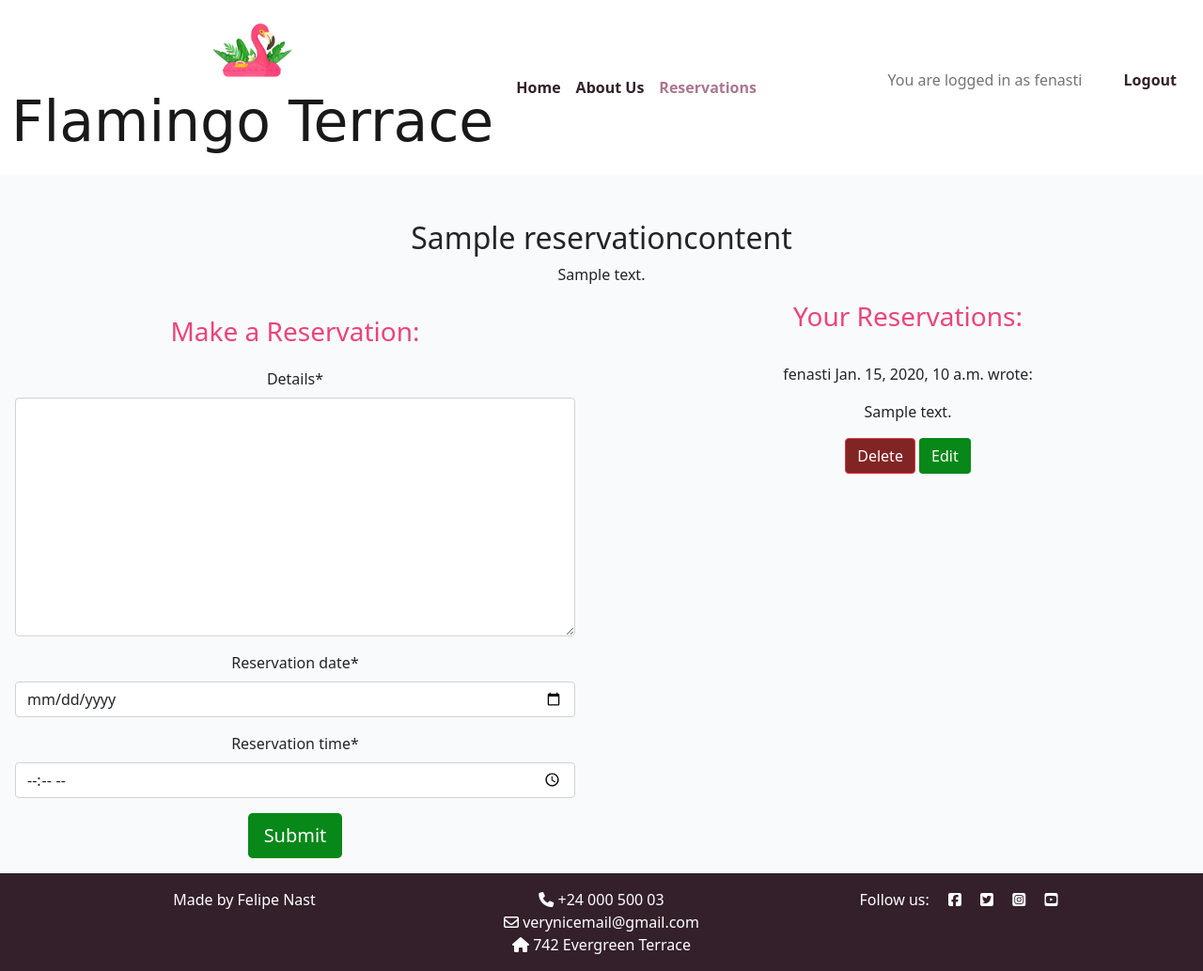
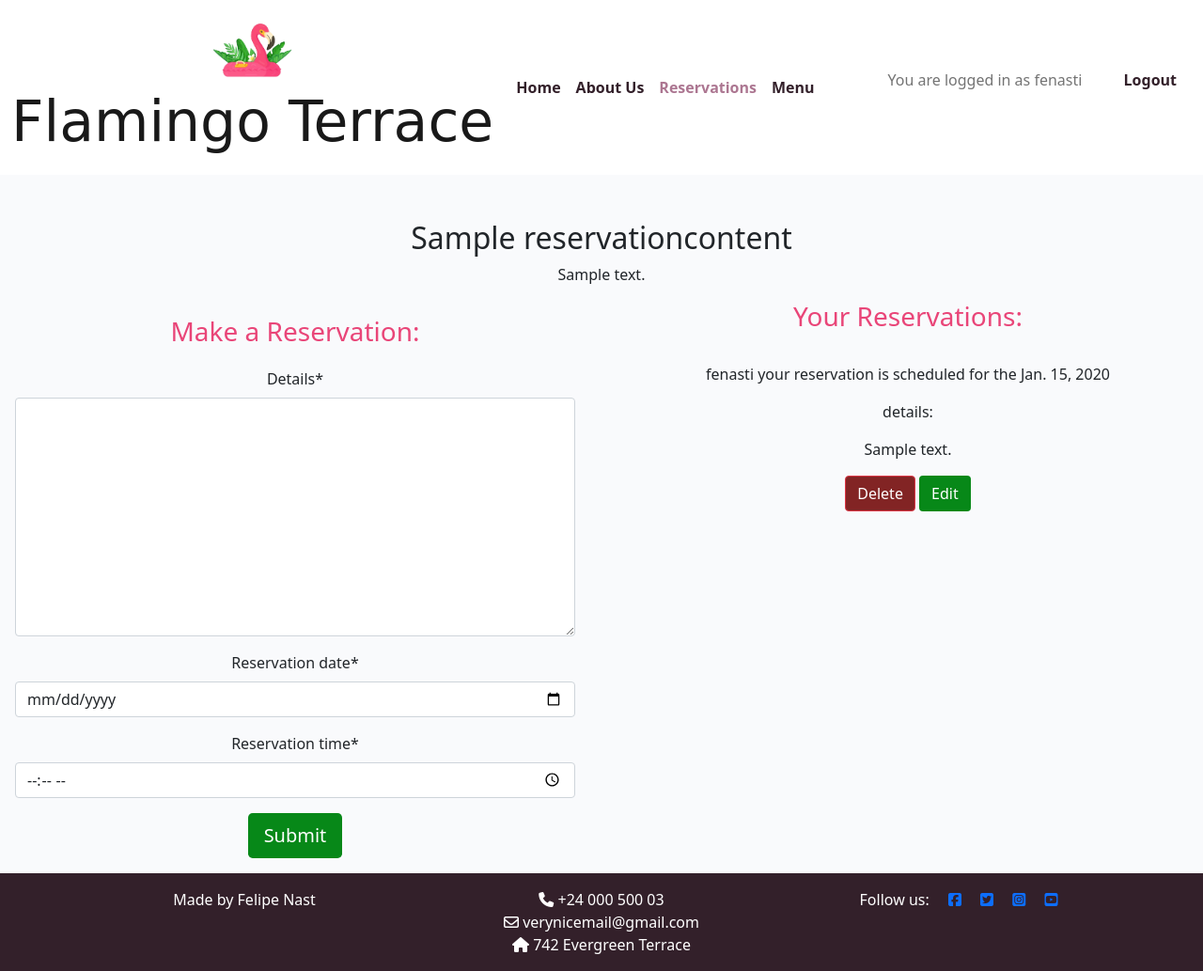
Before and after one commit to fenasti/restaurant-ci-project, a Django app: page /reservation/ in a window 1280 px wide. Shown: the whole page at 94% size. Run offline with Django 4.2, Linux system fonts and the light colour scheme; a user stored in the database is signed in; data comes from the database, SQL or seed files in the repository; tables that the repository leaves empty hold one stand-in row (values such as "Sample post"); some libraries are stand-ins or nearby versions; some web fonts are replaced.

Commit message:
add download link and tidy up before deployment

```diff
--- a/about/templates/about/about.html
+++ b/about/templates/about/about.html
@@ -2,7 +2,7 @@
 {% block content %}
 {% load static %}
 <header class="p-4 my-2 bg-light rounded-3 hero" style="background-image: url('{{ about.featured_image.url }}')">
-  <div class="container fluid text-white">
+  <div class="container fluid text-white bold">
       <!-- Title goes between these h2 tags -->
       <h2>{{ about.title }}</h2>
       <p>
--- a/index/templates/index/homepage.html
+++ b/index/templates/index/homepage.html
@@ -17,7 +17,6 @@
                     <img src="{{ home.featured_image.url }}" alt="{{ home.title }}" class="img-fluid featurette-img">
                 </div>
             </div>
-
         {% else %}
            <!-- Even entries -->
             <div class="row bkgrnd-color">
@@ -32,7 +31,6 @@
                     </a>
                 </div>
             </div>
-
         {% endif %}
     {% endfor %}
 </div>
--- a/reservation/models.py
+++ b/reservation/models.py
@@ -24,4 +24,4 @@ class ReservationRequest(models.Model):
         ordering = ["created_on"]
 
     def __str__(self):
-        return f"Reservation request from {self.client.username} for the {self.reservation_date} at {self.reservation_time}"
+        return f"Reservation request from {self.client.email} for the {self.reservation_date} at {self.reservation_time}"
--- a/reservation/templates/reservation/reservation.html
+++ b/reservation/templates/reservation/reservation.html
@@ -44,11 +44,16 @@
         <div id="reservation{{ reservation.id }}" class="p-2 ReservationRequest {% if not reservation.approved %}faded{% elif not reservation.approved %}d-none{% endif %}">
           <p class="font-weight-bold">
             {{ reservation.client.username }}
-            <span class="font-weight-normal">{{ reservation.created_on }}</span> wrote:
+            your reservation is scheduled for the
+            <span class="font-weight-normal">
+              {{ reservation.reservation_date }}
+            </span>
           </p>
-          <div>
-            {{ reservation.details | linebreaks }}
-          </div>
+          <p>details:
+            <div>
+              {{ reservation.details | linebreaks }}
+            </div>
+          </p>
           {% if not reservation.approved %}
           <p class="approval">
             This reservation is awaiting approval
@@ -92,12 +97,12 @@
 {% block extras %}
 <script src="{% static 'js/reservations.js' %}"></script>
 
-<!-- Include your date and time picker scripts -->
+<!-- Include date and time picker scripts -->
 <script type="text/javascript">
   $(document).ready(function() {
       // Initialize your datepicker and timepicker
       $('.datepicker').datepicker({
-          format: 'dd/mm/yyyy',  // Example format
+          format: 'dd/mm/yyyy',
           autoclose: true
       });
 
--- a/static/css/style.css
+++ b/static/css/style.css
@@ -15,6 +15,11 @@ body {
 
 h3 {
     color: #E94578;
+}
+
+a {
+    text-decoration: none;
+    outline: none;
 }
 
 /* Change the font color of the navigation links */
--- a/templates/base.html
+++ b/templates/base.html
@@ -10,7 +10,7 @@
 <html class="h-100" lang="en">
 
 <head>
-    <title>Restaurant
+    <title>Flamingo Terrace
     </title>
     <meta name="viewport" content="width=device-width, initial-scale=1" />
 
@@ -30,6 +30,9 @@
         integrity="sha384-+0n0xVW2eSR5OomGNYDnhzAbDsOXxcvSN1TPprVMTNDbiYZCxYbOOl7+AMvyTG2x" crossorigin="anonymous">
     <!-- Custom CSS -->
     <link rel="stylesheet" href="{% static 'css/style.css' %}">
+
+    <!-- Favicon -->
+    <link rel="icon" href="{% static 'images/Flamingo-logo.png' %}" type="image/x-icon">
 
 </head>
 
@@ -52,8 +55,11 @@
                     <li class="nav-item">
                         <a class="nav-link {% if request.path == about_url %}active{%endif%}" aria-current="page" href="{% url 'about' %}">About Us</a>
                     </li>
-                    <li class="nav-item"></li>
+                    <li class="nav-item">
                         <a class="nav-link {% if request.path == reservation_url %}active{%endif%}" aria-current="page" href="{% url 'reservation' %}">Reservations</a>
+                    </li>
+                    <li class="nav-item">
+                        <a class="nav-link" href="{% static 'pdf/menu.pdf' %}" target="_blank" download>Menu</a>
                     </li>
                 </ul>
                 <span class="navbar-text">
@@ -127,10 +133,18 @@
                 </div>
                 <div class="col">
                     <p class="m-0 text-center text-white">Follow us:
-                        <i class="fab fa-facebook-square ms-3"></i>
-                        <i class="fab fa-twitter-square ms-3"></i>
-                        <i class="fab fa-instagram-square ms-3"></i>
-                        <i class="fab fa-youtube-square ms-3"></i>
+                        <a href="https://www.facebook.com/" target="_blank">
+                            <i class="fa-brands fa-square-facebook ms-3"></i>
+                        </a>
+                        <a href="https://www.twitter.com/" target="_blank">
+                            <i class="fab fa-twitter-square ms-3"></i>
+                        </a>
+                        <a href="https://www.instagram.com/" target="_blank">
+                            <i class="fab fa-instagram-square ms-3"></i>
+                        </a>
+                        <a href="https://www.youtube.com/" target="_blank">
+                            <i class="fab fa-youtube-square ms-3"></i>
+                        </a>
                     </p>
                 </div>
             </div>
```
Also changed, not shown: other parts of static/css/style.css (+4 -26 lines), 1 other file.
